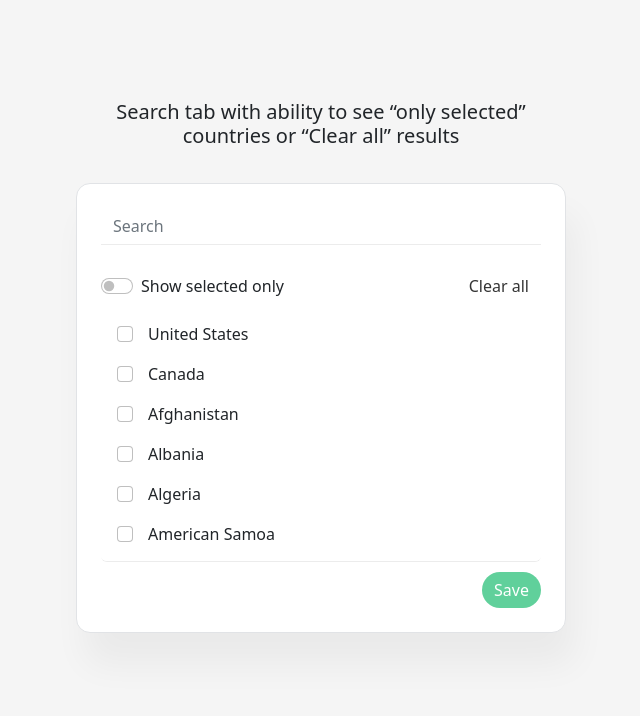
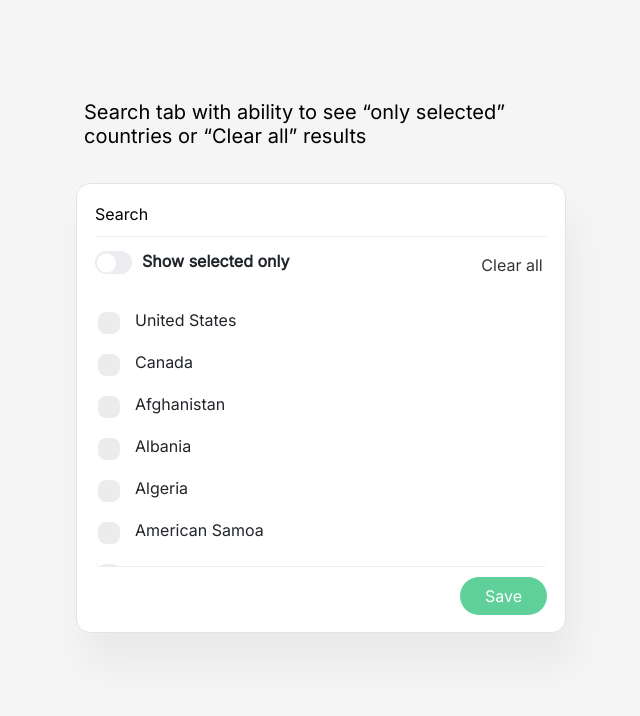
Before and after one commit to yelnikov-andrii/countries, a React (Create React App) app: page / in a window 1280 px wide. Shown: the top 716 px of the page, without its empty margins (319-959 px from the left). Built offline with nearby package versions, Linux system fonts and the light colour scheme.

Commit message:
fixed styles

```diff
--- a/src/App.scss
+++ b/src/App.scss
@@ -1,14 +1,23 @@
+@import url('https://fonts.googleapis.com/css2?family=Inter&display=swap');
+
 .App {
   display: flex;
   justify-content: center;
   align-items: center;
   padding: 100px 0;
   background: #f5f5f5;
+  font-family: 'Inter', sans-serif;
 
   &__title {
-    text-align: center;
     margin: 0 0 35px 0;
-    max-width: 484px;
+    max-width: 494px;
+    font-family: "Inter";
+    font-style: normal;
+    font-weight: 400;
+    font-size: 20px;
+    line-height: 24px;
+    color: #000000;
+    padding: 0 10px;
   }
 }
 
@@ -19,27 +28,40 @@
 }
 
 .form {
-  width: 490px;
+  max-width: 490px;
+  width: 100%;
   height: 450px;
   justify-self: center;
   background: #FFFFFF;
   border: 1px solid #E1E3E6;
   box-shadow: 9px 32px 35px rgba(0, 0, 0, 0.0464653);
   border-radius: 14px;
-  padding: 24px;
+  padding: 18px 18px 0 18px;
 
   &__search {
     border: none;
     border-bottom: 1px solid  #ECECEC;;
     border-radius: 0px;
     color: #343434;
+    padding: 0 0 10px 0;
+    outline: none;
+
+    &:focus {
+      box-shadow: none;
+      border-bottom: 1px solid  #ECECEC;;
+    }
+
+    &::placeholder {
+      color: #000000;
+      margin-left: 5px;
+    }
   }
 
   &__controls {
     display: flex;
     justify-content: space-between;
-    align-items: baseline;
-    margin: 23px 0 10px;
+    align-items: flex-end;
+    margin: 10px 0 24px;
   }
 
   &__btn {
@@ -47,6 +69,21 @@
     outline: none;
     background: transparent;
     color: #343434;
+
+    &.btn-danger {
+      width: 70px;
+      height: 22px;
+      display: block;
+      font-weight: 550;
+      font-size: 16px;
+      line-height: 22px;
+      padding: 0;
+
+      &:hover {
+        background: transparent;
+        color: #343434;
+      }
+    }
 
     &--footer {
       background: #60D09B;
@@ -84,6 +121,7 @@
     display: flex;
     gap: 15px;
     border: none;
+    padding-left: 3px;
   }
 
   &__footer {
@@ -91,3 +129,95 @@
     justify-content: flex-end;
   }
 }
+
+.form-switch .form-check-input {
+  width: 37px;
+  height: 23px;
+  background-image: none;
+  background: rgba(0, 28, 61, 0.08);
+  position: relative;
+  border: none;
+  transition: transform 1s ease;
+
+  &:before {
+    background-color: #FFFFFF;
+    position: absolute;
+    top: 50%;
+    left: 2px;
+    transform: translateY(-50%);
+    content: '';
+    width: 19px;
+    height: 19px;
+    border-radius: 50%;
+  }
+
+  &:focus {
+    box-shadow: none;
+    border-color: rgba(0, 28, 61, 0.08);
+    background-image: none;
+  }
+
+  &:checked {
+    width: 37px;
+    height: 23px;
+    background-image: none;
+    background: blue;
+    position: relative;
+    border: none;
+
+    &::before {
+      display: none;
+    }
+
+    &::after {
+      background-color: #FFFFFF;
+      position: absolute;
+      top: 50%;
+      right: 2px;
+      transform: translateY(-50%);
+      content: '';
+      width: 19px;
+      height: 19px;
+      border-radius: 50%;
+    }
+  }
+}
+
+.form-switch {
+  &.form-check {
+    display: flex;
+    justify-content: center;
+    align-items: center;
+  }
+}
+
+.form-check-label {
+  margin-left: 10px;
+  margin-bottom: 0;
+  font-weight: 600;
+}
+
+.list-group-item .form-check-input {
+  width: 22px;
+  height: 22px;
+  background: #ECECEC;
+  border-radius: 8px;
+  border: none;
+
+  &:focus {
+    box-shadow: none;
+  }
+}
+
+.list-group-item .form-check-input:checked {
+  background-color: #0d6efd;
+  border-color: #0d6efd;
+}
+
+.btn {
+  &.form__btn--footer {
+    width: 87px;
+    height: 38px;
+    margin-left: auto;
+  }
+}
--- a/src/Components/MyForm.tsx
+++ b/src/Components/MyForm.tsx
@@ -17,7 +17,7 @@ export const MyForm: React.FC <any> = ({countries}) => {
     return filteredCountries;
   }, [appliedQuery])
 
-  const filteredCountries = React.useMemo(() => {
+  const filteredCountries: any = React.useMemo(() => {
     return filterCountries();
   }, [appliedQuery]);
 
```
